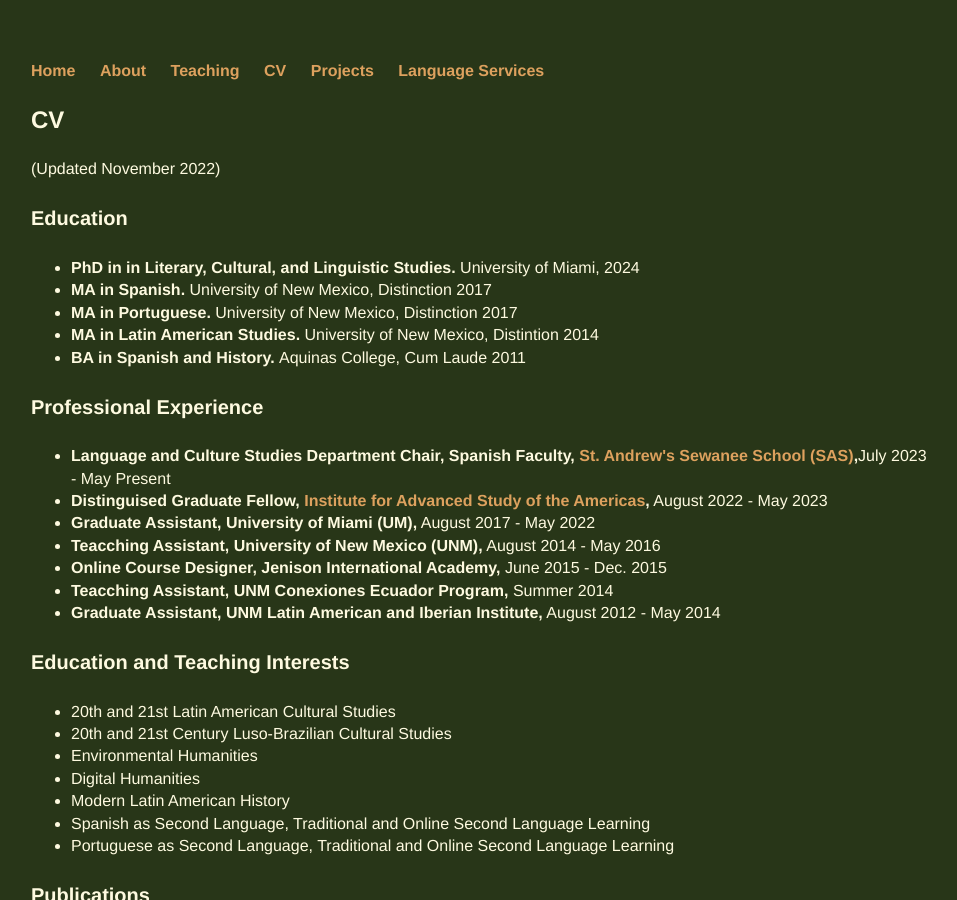
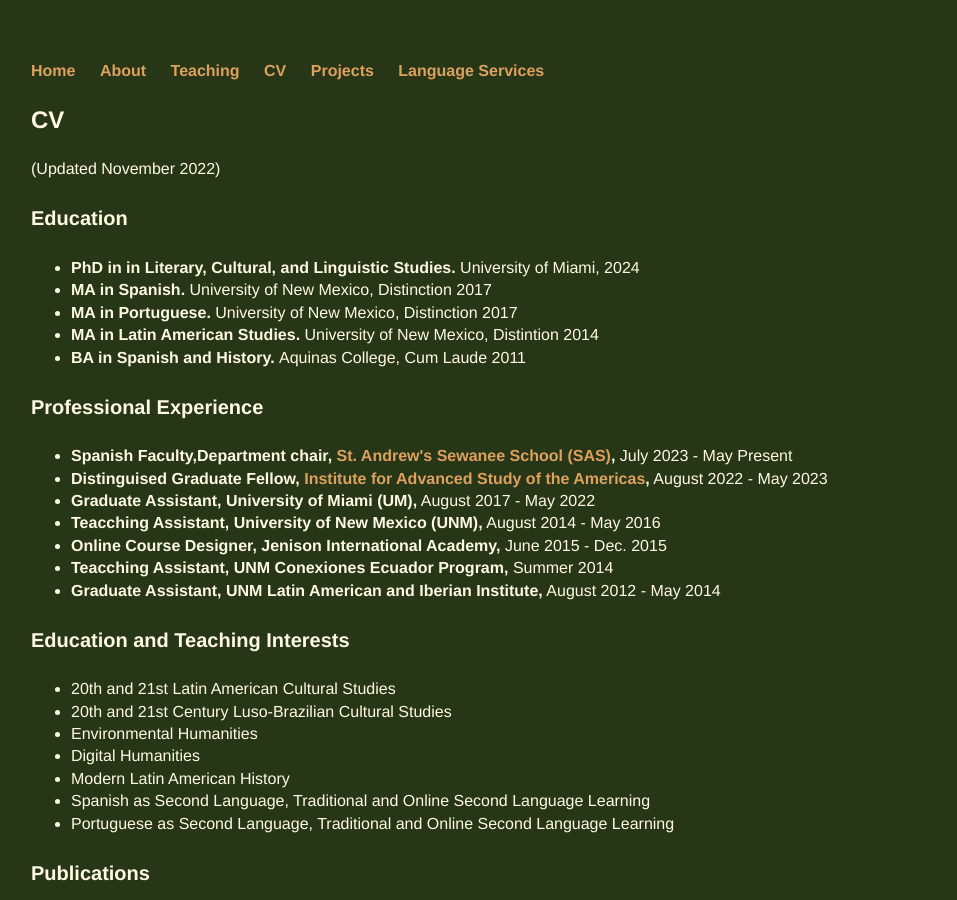
Before and after one commit to samgjohnson/samgjohnson.github.io, a Jekyll site: the page built from cv/index.html, in a window 1280 px wide and 900 px high. Shown: the whole window, without its empty margins (161-1118 px from the left). Built offline with Jekyll 4.4.1, drawn with Linux system fonts in a browser that asks for light colours.

Commit message:
Update index.html

```diff
--- a/cv/index.html
+++ b/cv/index.html
@@ -14,7 +14,7 @@ title: CV
 </ul>
 <h4>Professional Experience</h4>
 <ul>
-<li><b>Language and Culture Studies Department Chair, Spanish Faculty, <a href="https://www.sasweb.org/academics/curriculum/middle-school/language"> St. Andrew's Sewanee School (SAS)</a>,</b>July 2023 - May Present</li>
+<li><b>Spanish Faculty,Department chair, <a href="https://www.sasweb.org/academics/curriculum/middle-school/language"> St. Andrew's Sewanee School (SAS)</a>,</b> July 2023 - May Present</li>
 <li><b>Distinguised Graduate Fellow, <a href="https://mia.as.miami.edu/events/grants/students/distinguished-graduate-fellows/index.html"> Institute for Advanced Study of the Americas</a>,</b> August 2022 - May 2023</li>
 <li><b>Graduate Assistant, University of Miami (UM),</b> August 2017 - May 2022</li>
 <li><b>Teacching Assistant, University of New Mexico (UNM),</b> August 2014 - May 2016</li>
```
